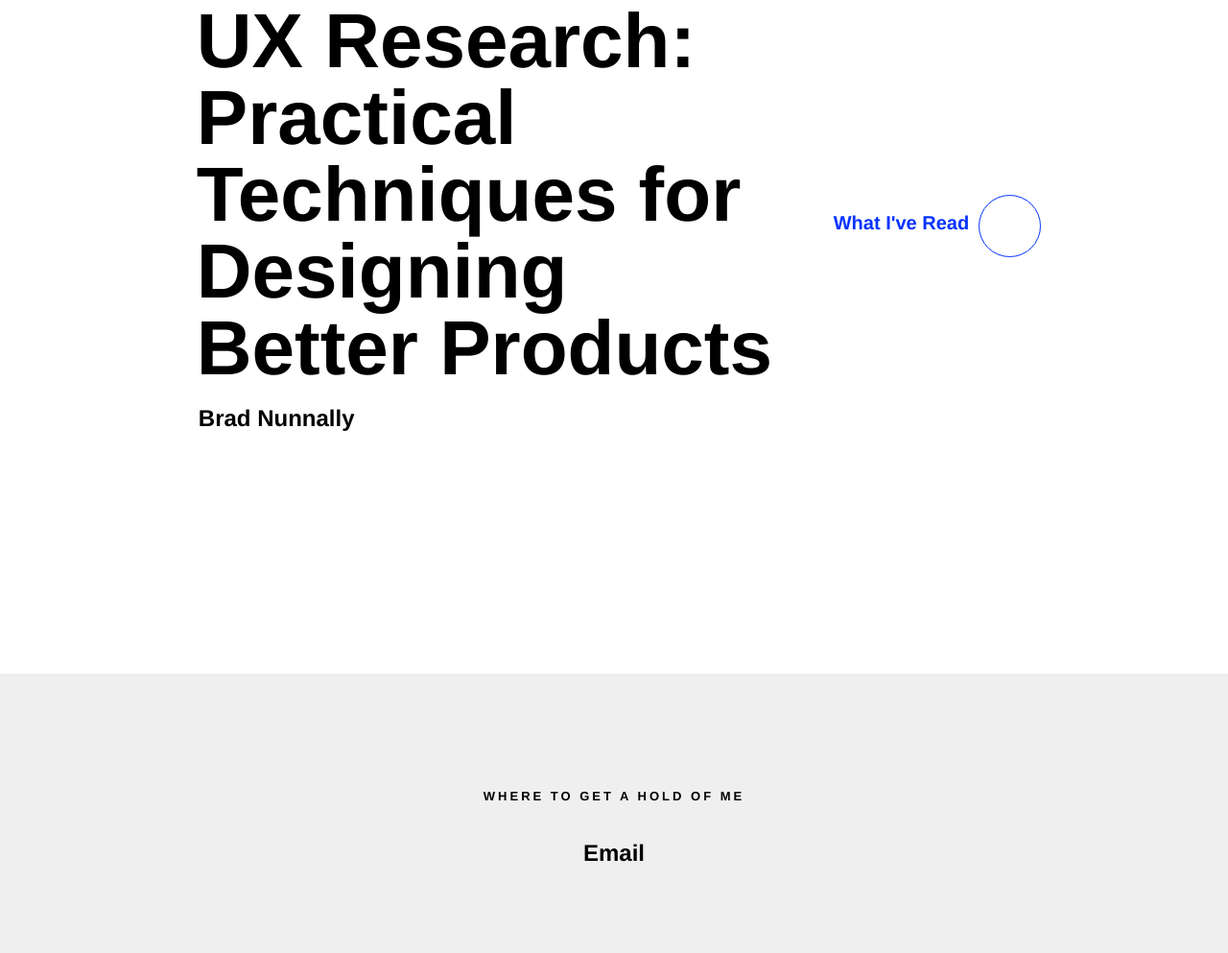
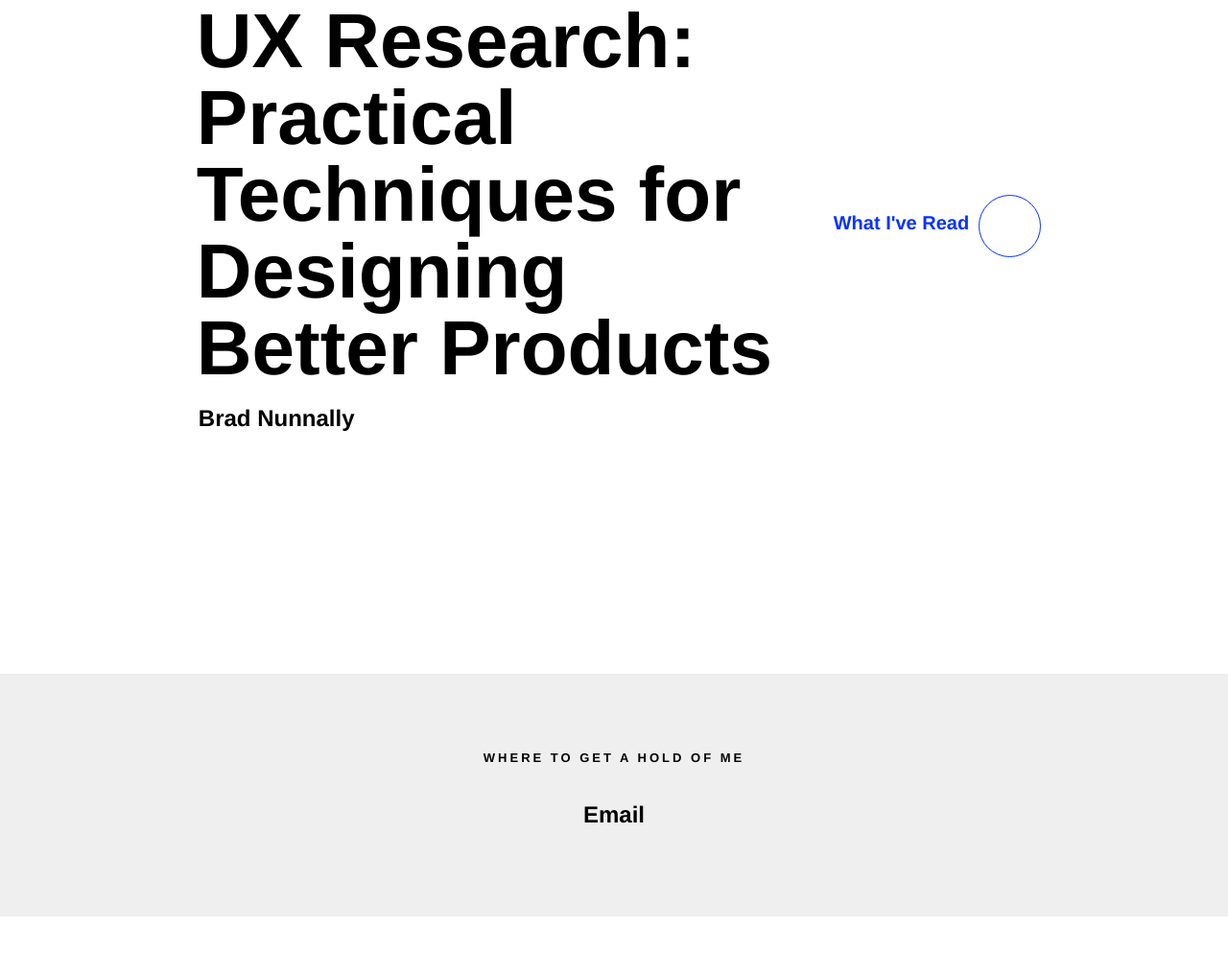
Before and after one commit to noahshrader/noah-shrader, a plain HTML site: page index.html in a window 1280 px wide. Shown: the part 4000-4993 px from the top of the page at 96% size. After the commit the page ends 4955 px from the top, so only its background shows below. Drawn offline with nearby package versions, Linux system fonts and the light colour scheme; some icons are missing.

Commit message:
Reduce height of footer

```diff
--- a/scss/components/_footer.scss
+++ b/scss/components/_footer.scss
@@ -10,7 +10,7 @@ footer {
     .contact-link {
       flex: 1;
       text-align: center;
-      padding: ($vertical-padding - 40px) $horizontal-padding;
+      padding: ($vertical-padding / 2) $horizontal-padding;
 
       &:hover {
         background: $primary;
```
Also changed, not shown: css/style.css, 1 other file.
